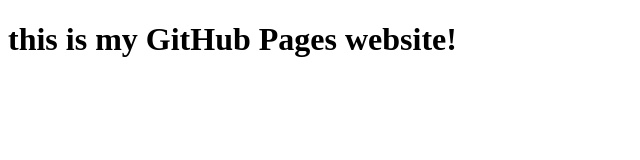
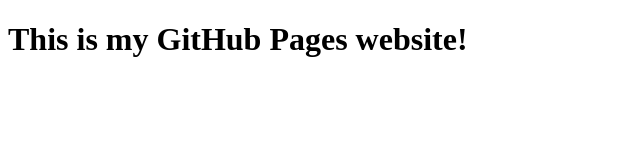
Before and after one commit to ndagbodo/ndagbodo.github.io, a plain HTML site: page index.html in a window 1280 px wide. Shown: the whole page, without its empty margins (0-640 px from the left). Drawn offline with Linux system fonts and the light colour scheme.

Commit message:
version a1: correcting error

```diff
--- a/index.html
+++ b/index.html
@@ -2,7 +2,7 @@
 <html lang="en">
   <head>
     <title>My site</title>
-    <h1>this is my GitHub Pages website!</h1>
+    <h1>This is my GitHub Pages website!</h1>
   </head>
   <body></body>
 </html>
```
